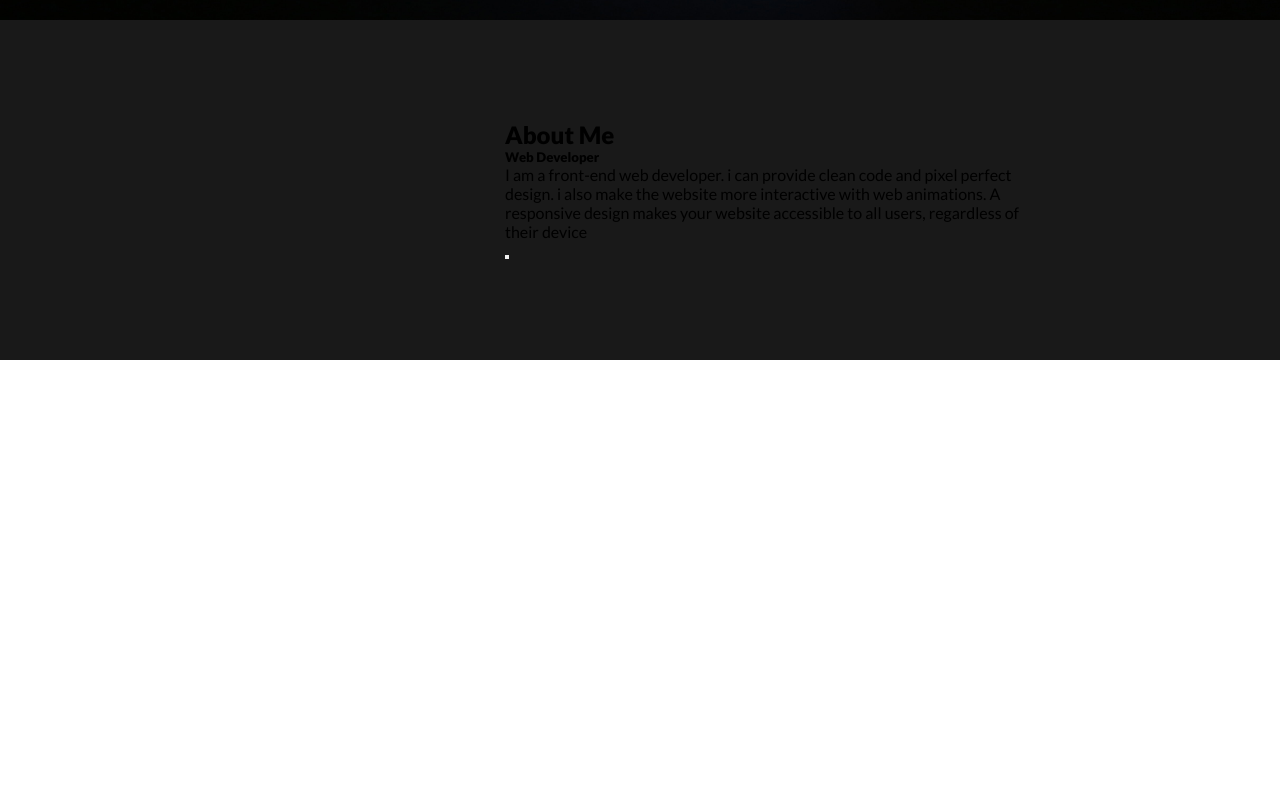
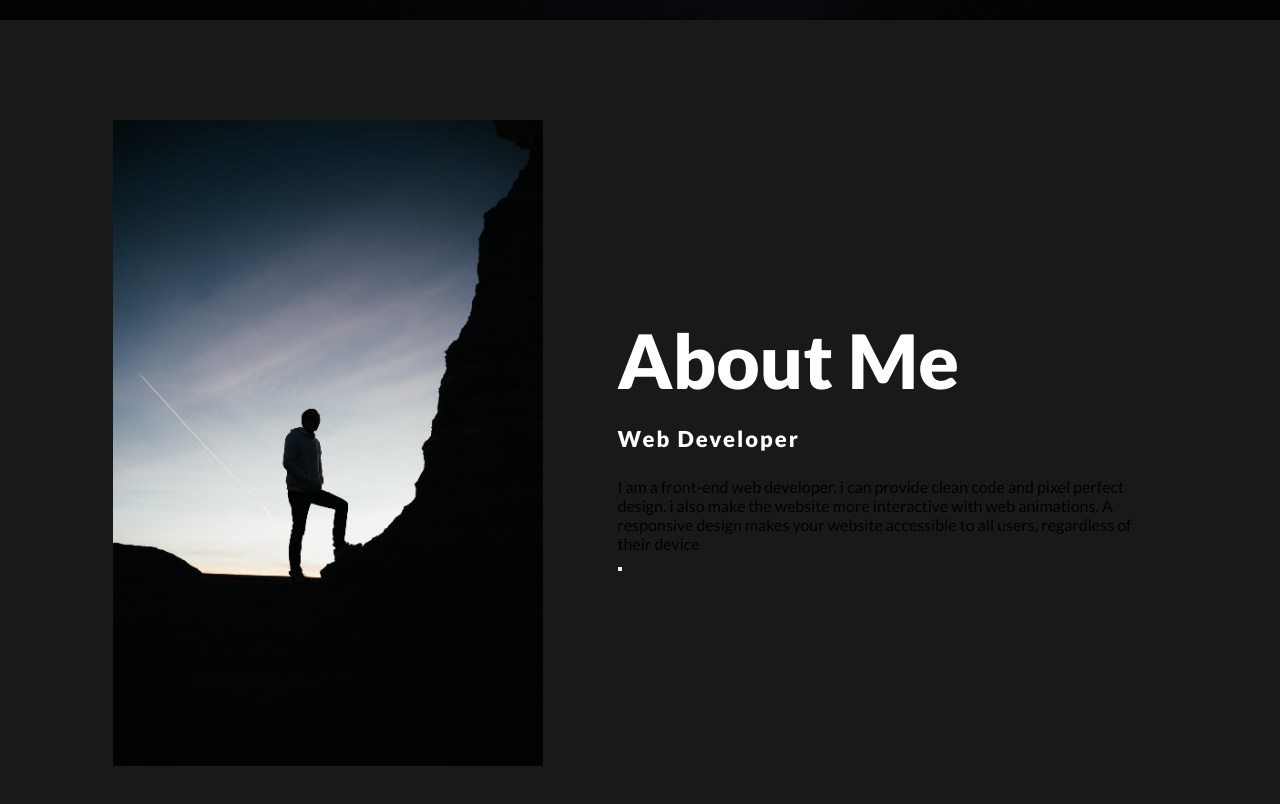
Before and after one commit to Alex140393/portfolio, a plain HTML site: page index.html in a window 1280 px wide. Shown: the part 780-1584 px from the top of the page. Before the commit the page ends 1140 px from the top, so only its background shows below. Drawn offline with Linux system fonts and the light colour scheme.

Commit message:
changes to style

```diff
--- a/css/style.css
+++ b/css/style.css
@@ -8,7 +8,7 @@
 .hero {
     height: 100vh;
     width: 100%;
-    background-image: url(/img/landing.jpg);
+    background-image: url(../img/landing.jpg);
     background-size: cover;
     background-position: center;
 
@@ -124,6 +124,8 @@ h4 {
     width: 100%;
     padding: 100px 0px;
     background-color: #191919;
+
+
 }
 
 .about img {
@@ -140,4 +142,22 @@ h4 {
     max-width: 95%;
     margin: 0 auto;
     display: flex;
+    align-items: center;
+    justify-content: space-around;
 }
+
+.about-text h2 {
+    color: white;
+    font-size: 75px;
+    margin-bottom: 20px;
+    text-transform: capitalize;
+
+}
+
+.about-text h5 {
+    color: white;
+    letter-spacing: 2px;
+    margin-bottom: 25px;
+    font-size: 22px;
+    text-transform: capitalize;
+}
--- a/index.html
+++ b/index.html
@@ -42,7 +42,7 @@
     <!--about-section-->
     <section class="about">
         <div class="main">
-            <img src="">
+            <img src="img/photo-1581456495146-65a71b2c8e52.avif">
 
             <div class="about-text">
                 <h2>About Me</h2>
```
Also changed, not shown: img/photo-1581456495146-65a71b2c8e52.avif (added).
